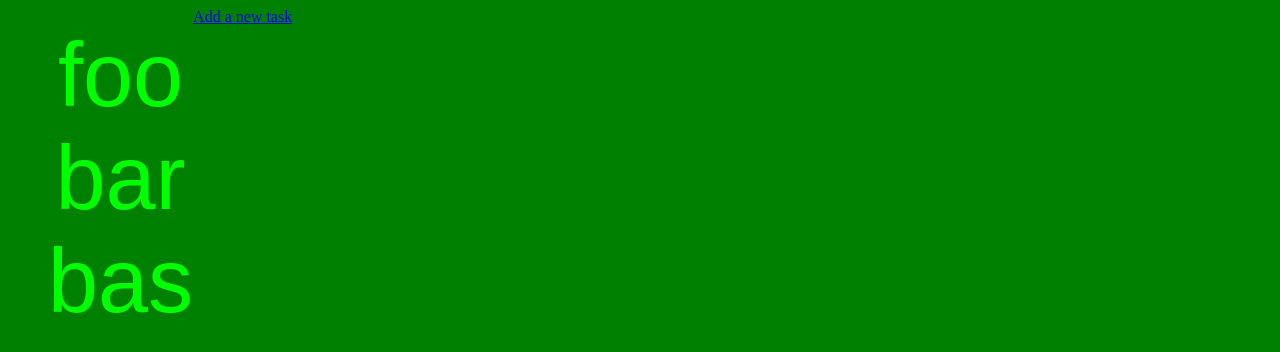
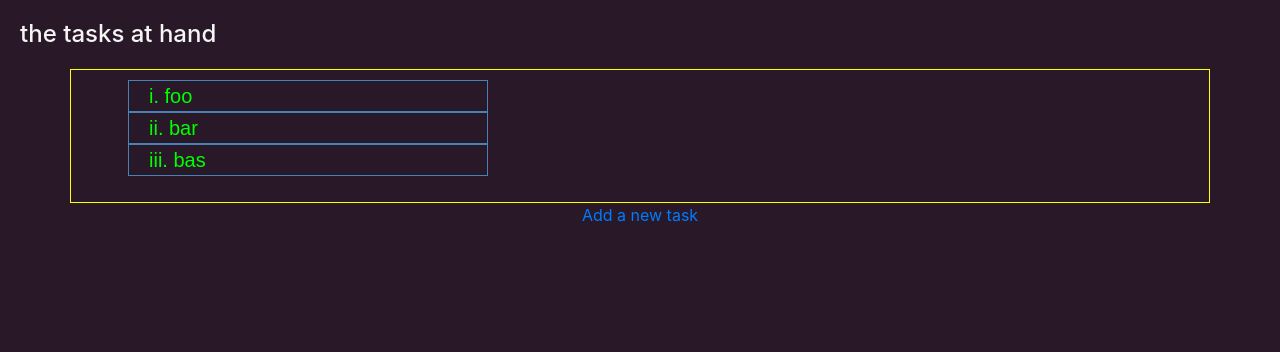
Before and after one commit to phryszlo/cs50, a Django app: page /tasks/ in a window 1280 px wide. Shown: the top 352 px of the page. Run offline with Django 3.2, Linux system fonts and the light colour scheme; some libraries are stand-ins or nearby versions.

Commit message:
tasks css underway, pushing for digital ocean test

```diff
--- a/lecture3/lecture3/settings.py
+++ b/lecture3/lecture3/settings.py
@@ -25,7 +25,7 @@ SECRET_KEY = 'sx-4wh8s4i8)5gi9(k2@1&hqye+1zzw4vx41%e_*lsb32t&cs9'
 # SECURITY WARNING: don't run with debug turned on in production!
 DEBUG = True
 
-ALLOWED_HOSTS = []
+ALLOWED_HOSTS = ['192.168.1.53']
 
 
 # Application definition
--- a/lecture3/tasks/static/tasks/styles.css
+++ b/lecture3/tasks/static/tasks/styles.css
@@ -1,9 +1,17 @@
+ul {
+  margin-left: 2px;
+}
+
 li {
   font-family: sans-serif;
-  font-size: 90px;
-  text-align: center;
+  font-size: 20px;
   color:lime;
-  list-style: none;
+  list-style-type: lower-roman;
+
+  list-style-position: inside;
+  padding-left: 1em;
+  border: 1px solid steelblue;
+  width: 18em;
 }
 
 p {
@@ -12,13 +20,44 @@ p {
   color: yellowgreen;
 }
 
+a:visited {
+  color: lightblue;
+}
+
 div {
   border: solid 1px yellow;
-  padding: 4px;
-  margin: 5px;
+  padding: 10px;
+  /* margin: 9px; */
+  text-align: left;
+  width: 70%;
+}
+
+table {
+  text-align: justify;
+  padding: 15px;
+}
+
+td, th {
+  padding: 10px;
+  border: solid 1px gray;
+}
+
+input  {
+  width: 10em;
+  border-radius: .5em;
 }
 
 body {
-  background-color: green;
+  background-color: #281828;
   display: flex;
+  flex-flow: column wrap;
+  color: whitesmoke;
 }
+
+.tasktitle {
+  margin: 20px;
+}
+
+.addlink {
+  margin: auto;
+}
--- a/lecture3/tasks/templates/tasks/add.html
+++ b/lecture3/tasks/templates/tasks/add.html
@@ -4,9 +4,13 @@
   <h2>add a new task</h2>
   <form action="{% url 'tasks:add' %} " method="post">
     {% csrf_token %}
-    {{ form }}
+    <table>
+      {{ form.as_table }}
+    </table>
+    <br />
     <input type="submit">
   </form>
+  <br />
   <a href="{% url 'tasks:index' %}">View tasks</a>
 </div>
 <div>
--- a/lecture3/tasks/templates/tasks/index.html
+++ b/lecture3/tasks/templates/tasks/index.html
@@ -1,11 +1,14 @@
 {% extends "tasks/layout.html" %}
 {% block body %}
+<h4 class="tasktitle">the tasks at hand</h4>
+<div class="container">
   <ul>
     {% for task in tasks %}
     <li>{{task}}</li>
     {% endfor %}
   </ul>
+</div>
   <!-- bad design -->
   <!-- <a href="/tasks/add">Add a new task</a> -->
-  <a href="{% url 'tasks:add' %}">Add a new task</a>
+  <a class="addlink" href="{% url 'tasks:add' %}">Add a new task</a>
 {% endblock %}
--- a/lecture3/tasks/templates/tasks/layout.html
+++ b/lecture3/tasks/templates/tasks/layout.html
@@ -6,6 +6,7 @@
   <meta charset="UTF-8">
   <meta name="viewport" content="width=device-width, initial-scale=1.0">
   <title>tasks app</title>
+  <link href="https://stackpath.bootstrapcdn.com/bootstrap/4.5.0/css/bootstrap.min.css" rel="stylesheet">
   <link href="{% static 'tasks/styles.css' %}" rel="stylesheet">
 </head>
 
--- a/lecture3/tasks/views.py
+++ b/lecture3/tasks/views.py
@@ -5,7 +5,8 @@ tasks = ["foo","bar","bas"]
 
 class NewTaskForm(forms.Form):
   task = forms.CharField(label="New Task")
-  priority = forms.IntegerField(label="Priority", min_value=1, max_value=10)
+  priority = forms.IntegerField(label="Priority", \
+    min_value=1, max_value=5)
 
 def index(request):
   return render(request, "tasks/index.html", {
```
